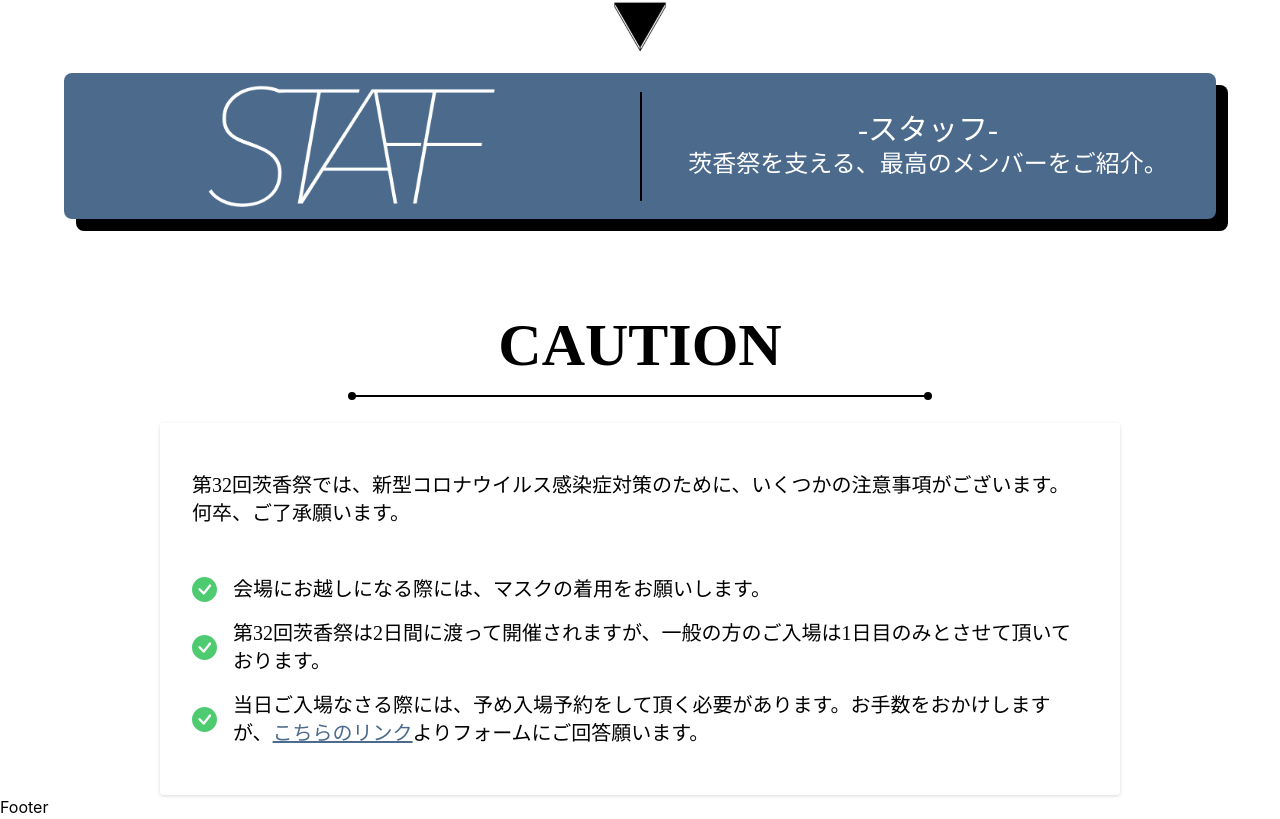
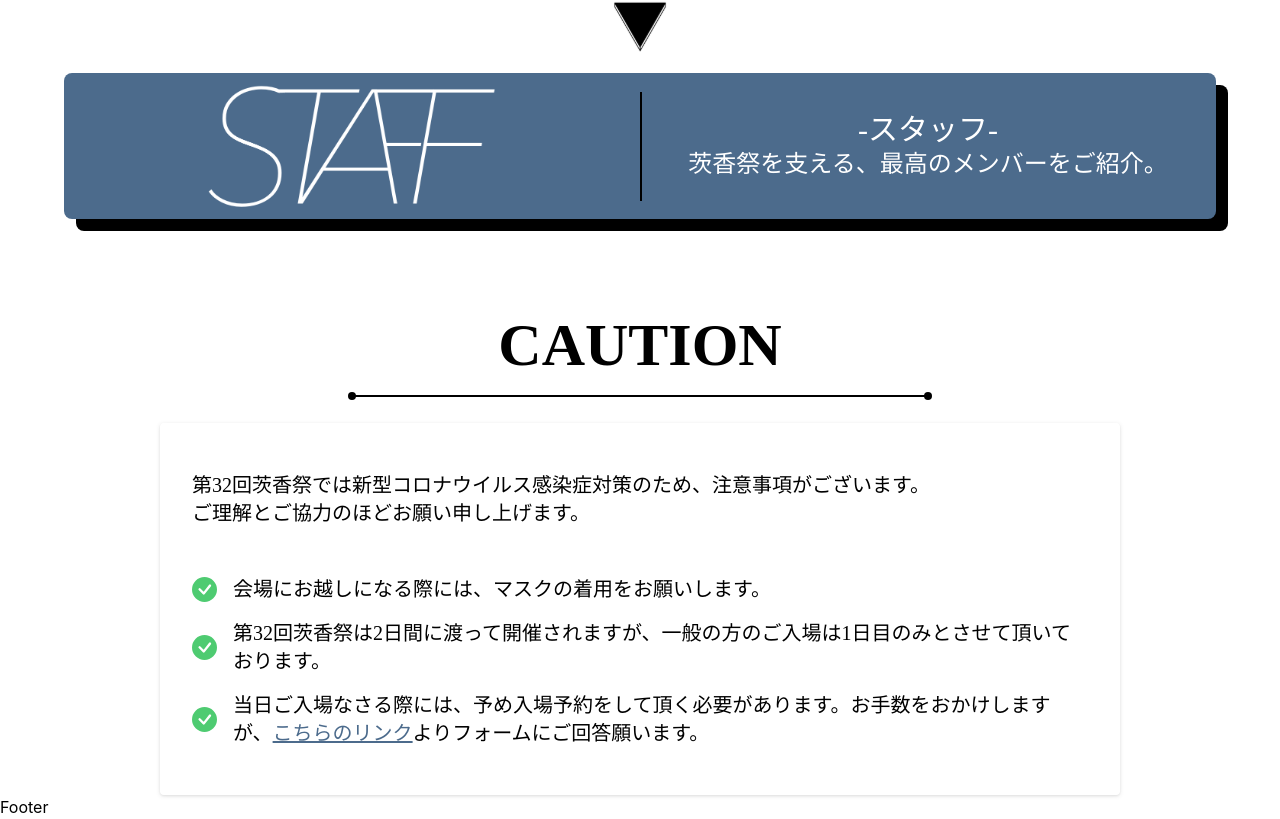
Before and after one commit to shikosai32/shikosai.net, a Next.js app: page / in a window 1280 px wide. Shown: the part 1469-2288 px from the top of the page. Built offline with nearby package versions, Linux system fonts and the light colour scheme; no server answers; a web font is replaced by a local one.

Commit message:
typo: 🖋️ (index/Caution) タイポグラフィを修正

```diff
--- a/src/components/index/Caution.tsx
+++ b/src/components/index/Caution.tsx
@@ -10,7 +10,9 @@ const Caution: FC = () => (
     <div className="mt-12 flex justify-center">
       <Card className="w-5/6 py-12 px-8 text-xl">
         <p>
-          第32回茨香祭では、新型コロナウイルス感染症対策のために、いくつかの注意事項がございます。何卒、ご了承願います。
+          第32回茨香祭では新型コロナウイルス感染症対策のため、注意事項がございます。
+          <br />
+          ご理解とご協力のほどお願い申し上げます。
         </p>
         <div className="mt-12 space-y-4">
           <div className="flex items-center space-x-4">
```
